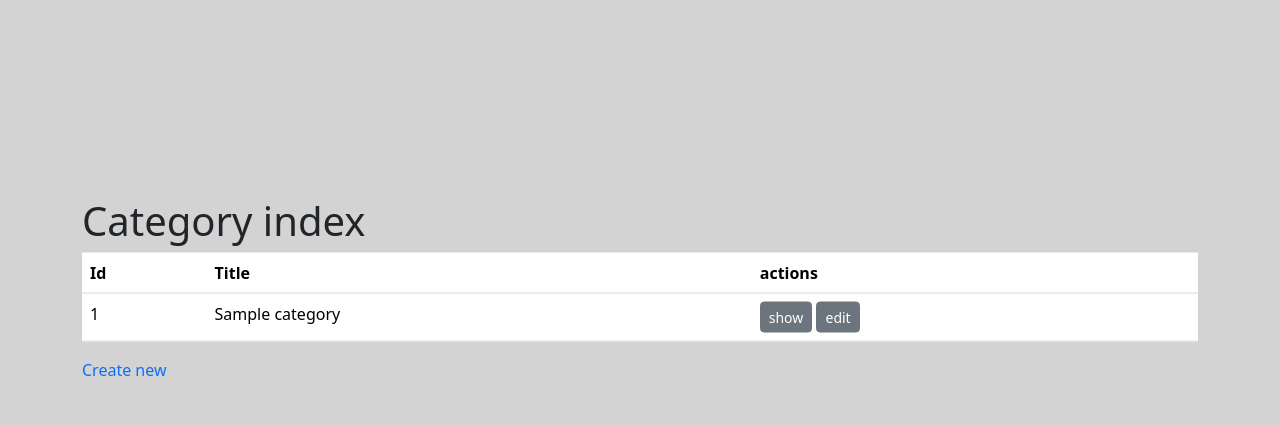
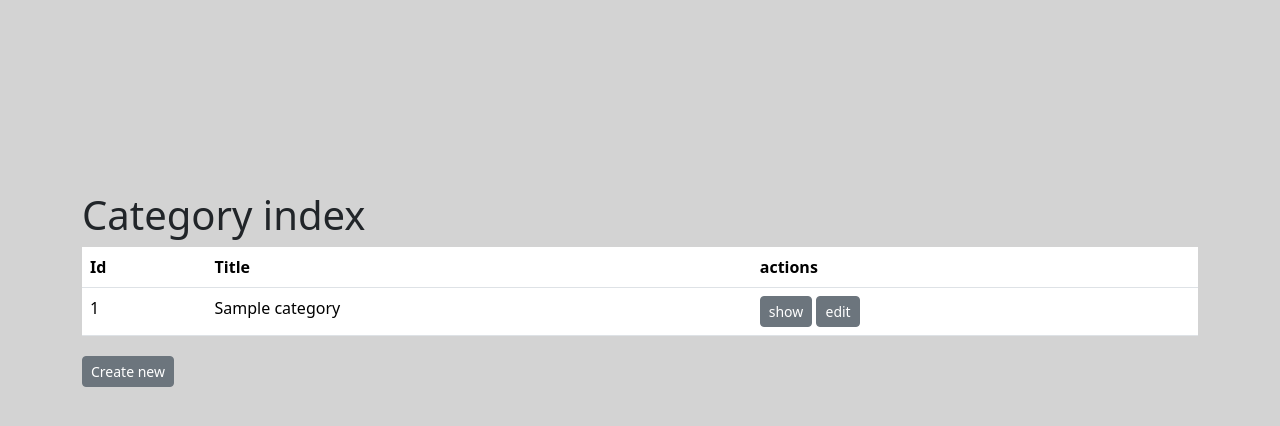
Before and after one commit to dmkopylets/bookRepository, a Symfony app: template app/templates/category/index.html.twig in a window 1280 px wide. Shown: the part 159-585 px from the top of the page. Run offline with Twig, Linux system fonts and the light colour scheme; the template is opened without the code that fills it: most values are stand-ins (such as "Sample title", 1, 10 or a date in 2020); style sheets or scripts are compiled from the project's sources; some libraries are stand-ins or nearby versions.

Commit message:
small fixes

```diff
--- a/app/templates/book/new.html.twig
+++ b/app/templates/book/new.html.twig
@@ -8,7 +8,7 @@
 
         {{ include('book/_form.html.twig') }}
 
-        <a href="{{ path('app_book_index') }}">back to list</a>
+        <a href="{{ path('app_book_index') }}" class="btn btn-secondary btn-sm mt-1">back to list</a>
     </div>
 
 {% endblock %}
--- a/app/templates/category/_form.html.twig
+++ b/app/templates/category/_form.html.twig
@@ -1,4 +1,4 @@
 {{ form_start(form) }}
     {{ form_widget(form) }}
-    <button class="btn">{{ button_label|default('Save') }}</button>
+    <button class="btn btn-secondary btn-sm mt-1">{{ button_label|default('Save') }}</button>
 {{ form_end(form) }}
--- a/app/templates/category/index.html.twig
+++ b/app/templates/category/index.html.twig
@@ -31,5 +31,5 @@
         </tbody>
     </table>
 
-    <a href="{{ path('app_category_new') }}">Create new</a>
+    <a href="{{ path('app_category_new') }}" class="btn btn-secondary btn-sm mt-1">Create new</a>
 {% endblock %}
--- a/app/templates/category/new.html.twig
+++ b/app/templates/category/new.html.twig
@@ -7,5 +7,5 @@
 
     {{ include('category/_form.html.twig') }}
 
-    <a href="{{ path('app_category_index') }}">back to list</a>
+    <a href="{{ path('app_category_index') }}" class="btn btn-secondary btn-sm mt-1">back to list</a>
 {% endblock %}
```
Also changed, not shown: README.md, app/package-lock.json, 1 other file.
